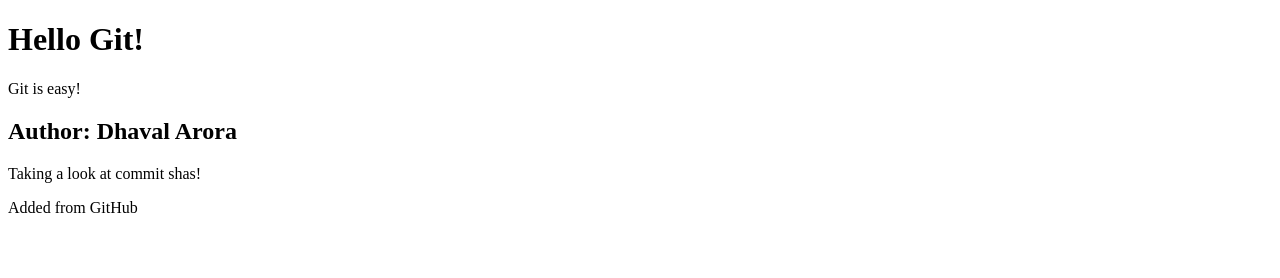
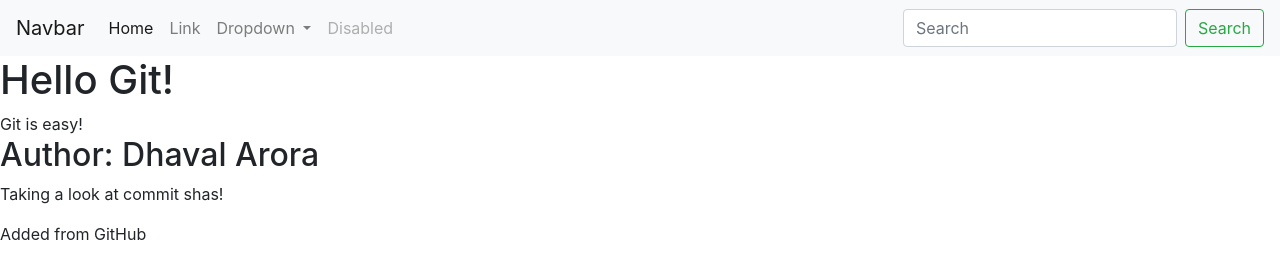
Before and after one commit to dhavalarora/GitGitHubMasterclass, a plain HTML site: page index.html in a window 1280 px wide. Drawn offline with nearby package versions, Linux system fonts and the light colour scheme.

Commit message:
Add Navbar

```diff
--- a/index.html
+++ b/index.html
@@ -1,5 +1,43 @@
 <!DOCTYPE html>
 <html>
+    <link rel="stylesheet" href="https://stackpath.bootstrapcdn.com/bootstrap/4.3.1/css/bootstrap.min.css" integrity="sha384-ggOyR0iXCbMQv3Xipma34MD+dH/1fQ784/j6cY/iJTQUOhcWr7x9JvoRxT2MZw1T" crossorigin="anonymous">
+    <body>
+        <nav class="navbar navbar-expand-lg navbar-light bg-light">
+            <a class="navbar-brand" href="#">Navbar</a>
+            <button class="navbar-toggler" type="button" data-toggle="collapse" data-target="#navbarSupportedContent" aria-controls="navbarSupportedContent" aria-expanded="false" aria-label="Toggle navigation">
+            <span class="navbar-toggler-icon"></span>
+            </button>
+
+            <div class="collapse navbar-collapse" id="navbarSupportedContent">
+            <ul class="navbar-nav mr-auto">
+                <li class="nav-item active">
+                <a class="nav-link" href="#">Home <span class="sr-only">(current)</span></a>
+                </li>
+                <li class="nav-item">
+                <a class="nav-link" href="#">Link</a>
+                </li>
+                <li class="nav-item dropdown">
+                <a class="nav-link dropdown-toggle" href="#" id="navbarDropdown" role="button" data-toggle="dropdown" aria-haspopup="true" aria-expanded="false">
+                    Dropdown
+                </a>
+                <div class="dropdown-menu" aria-labelledby="navbarDropdown">
+                    <a class="dropdown-item" href="#">Action</a>
+                    <a class="dropdown-item" href="#">Another action</a>
+                    <div class="dropdown-divider"></div>
+                    <a class="dropdown-item" href="#">Something else here</a>
+                </div>
+                </li>
+                <li class="nav-item">
+                <a class="nav-link disabled" href="#" tabindex="-1" aria-disabled="true">Disabled</a>
+                </li>
+            </ul>
+            <form class="form-inline my-2 my-lg-0">
+                <input class="form-control mr-sm-2" type="search" placeholder="Search" aria-label="Search">
+                <button class="btn btn-outline-success my-2 my-sm-0" type="submit">Search</button>
+            </form>
+            </div>
+        </nav>
+
         <h1>Hello Git!</h1>
         <div>
             Git is easy!
@@ -18,4 +56,8 @@
         </div>
 
         <!--Some comment-->
+    </body>
+    <script src="https://code.jquery.com/jquery-3.3.1.slim.min.js" integrity="sha384-q8i/X+965DzO0rT7abK41JStQIAqVgRVzpbzo5smXKp4YfRvH+8abtTE1Pi6jizo" crossorigin="anonymous"></script>
+    <script src="https://cdnjs.cloudflare.com/ajax/libs/popper.js/1.14.7/umd/popper.min.js" integrity="sha384-UO2eT0CpHqdSJQ6hJty5KVphtPhzWj9WO1clHTMGa3JDZwrnQq4sF86dIHNDz0W1" crossorigin="anonymous"></script>
+    <script src="https://stackpath.bootstrapcdn.com/bootstrap/4.3.1/js/bootstrap.min.js" integrity="sha384-JjSmVgyd0p3pXB1rRibZUAYoIIy6OrQ6VrjIEaFf/nJGzIxFDsf4x0xIM+B07jRM" crossorigin="anonymous"></script>
 </html>
```
Lines whose indentation alone changed are shown as unchanged.
